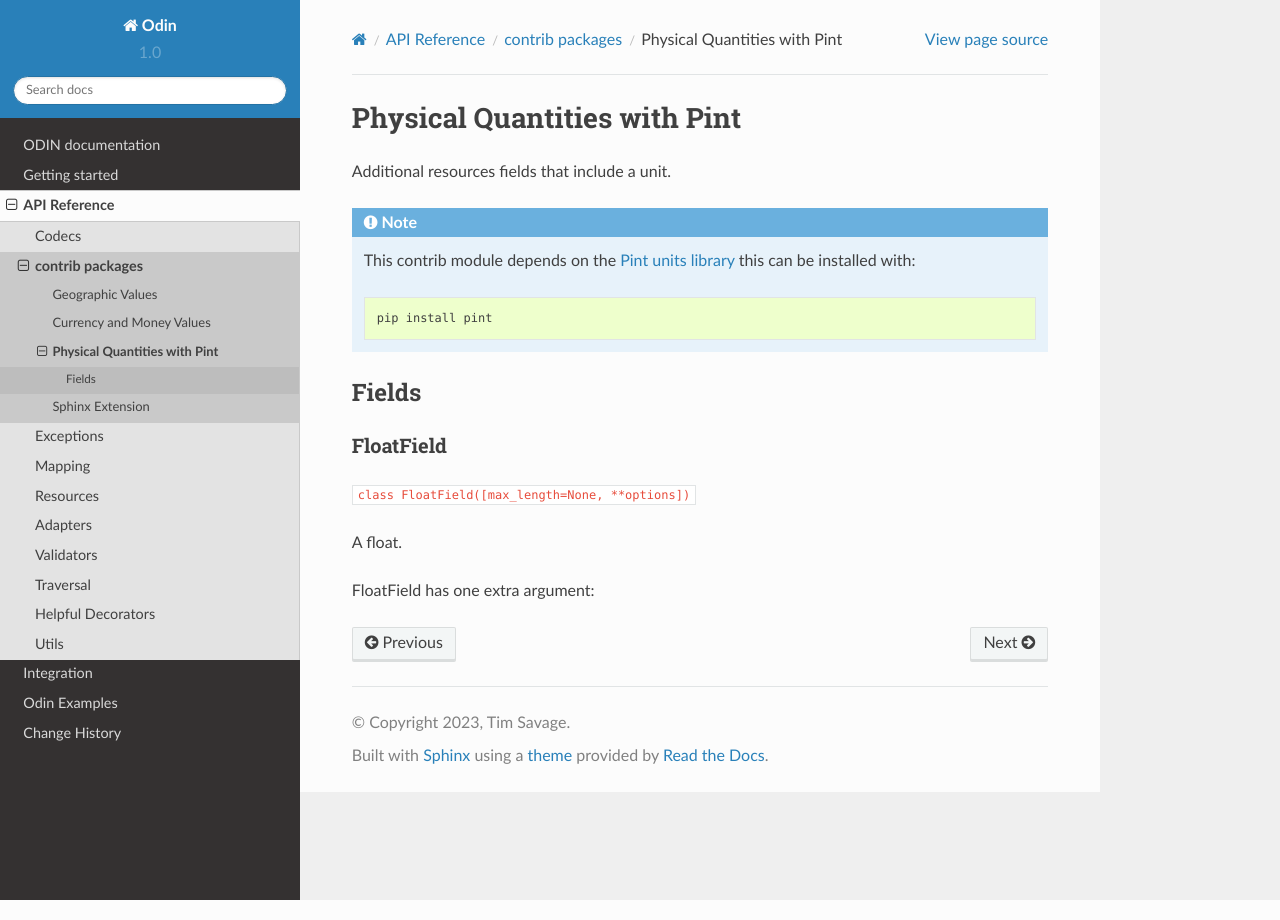
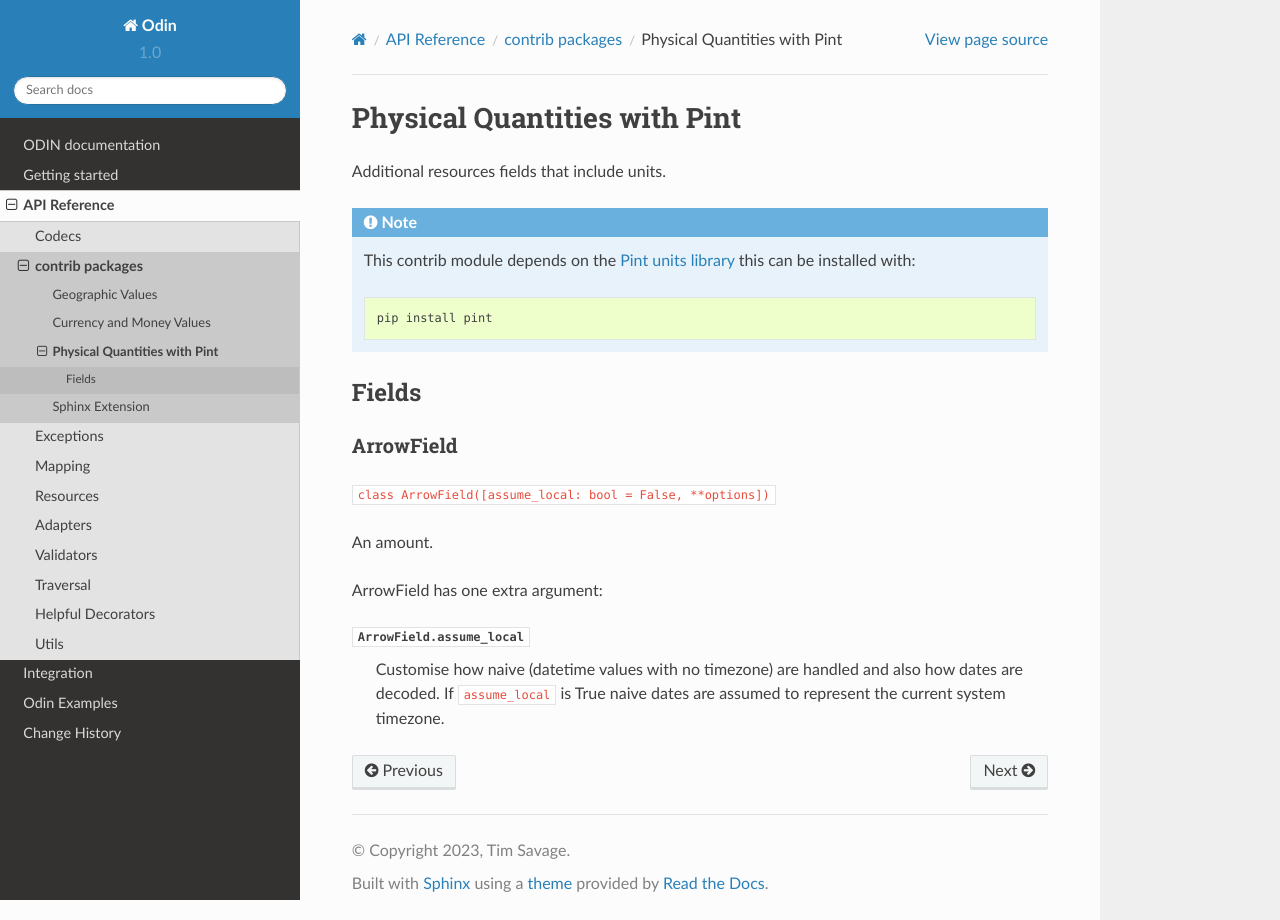
Before and after one commit to python-odin/odin, a Sphinx documentation site: the page built from docs/ref/contrib/pint/index.rst, in a window 1280 px wide. Built offline with Sphinx 7.4.7 and the Read the Docs theme 2.0.0, drawn with Linux system fonts in a browser that asks for light colours; pages that are not in the unit, such as notebooks, are missing from menus.

Commit message:
Update pint

```diff
--- a/docs/ref/contrib/pint/index.rst
+++ b/docs/ref/contrib/pint/index.rst
@@ -2,7 +2,7 @@
 Physical Quantities with Pint
 #############################
 
-Additional resources fields that include a unit.
+Additional resources fields that include units.
 
 .. note::
 
@@ -10,14 +10,21 @@ Additional resources fields that include a unit.
 
         pip install pint
 
+
 Fields
 ******
 
-FloatField
-==========
+.. _field-pint_field:
 
-``class FloatField([max_length=None, **options])``
+ArrowField
+===========
 
-A float.
+``class ArrowField([assume_local: bool = False, **options])``
 
-FloatField has one extra argument:
+An amount.
+
+ArrowField has one extra argument:
+
+:py:attr:`ArrowField.assume_local`
+    Customise how naive (datetime values with no timezone) are handled and also how dates are decoded. If
+    ``assume_local`` is True naive dates are assumed to represent the current system timezone.
```
Also changed, not shown: 1 other file.
